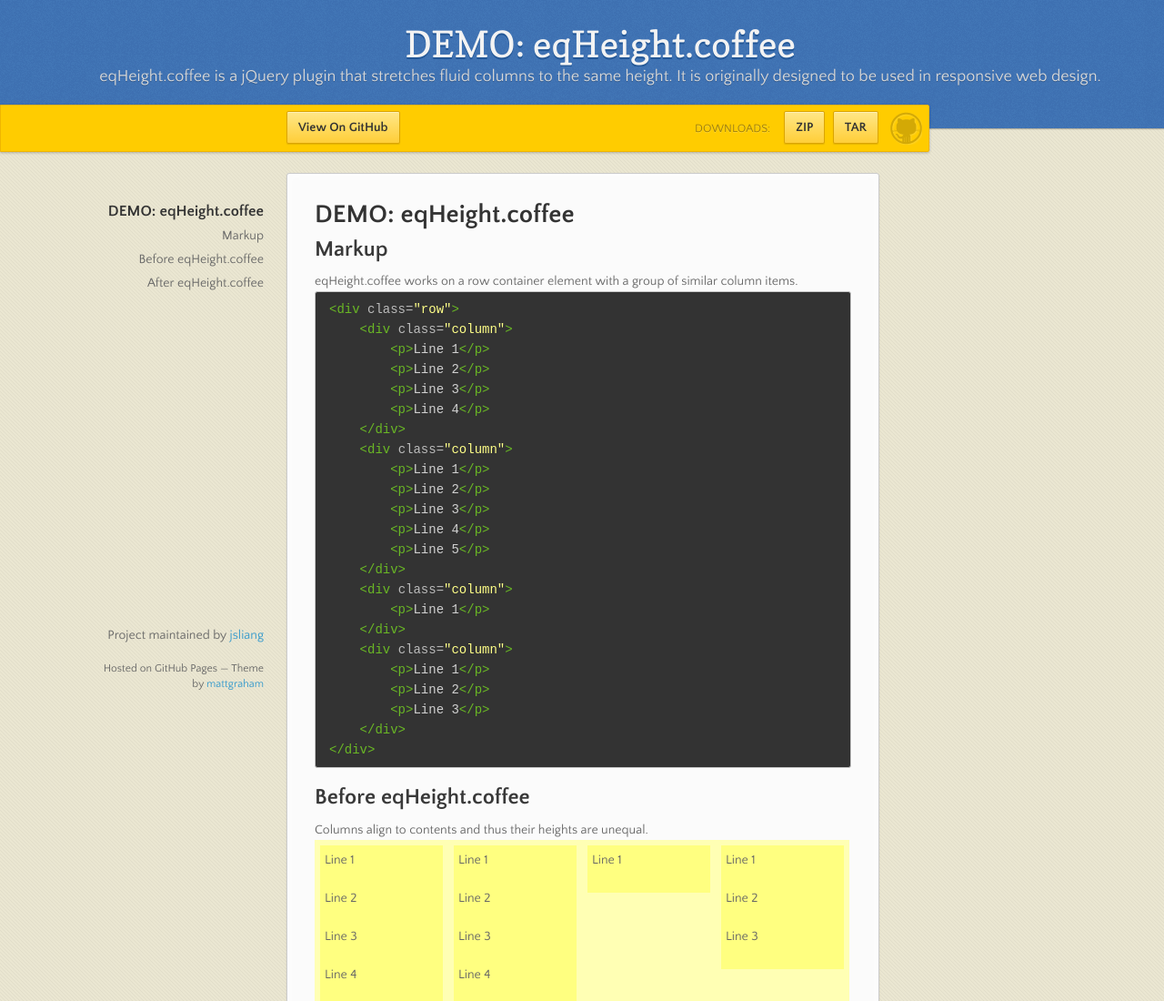
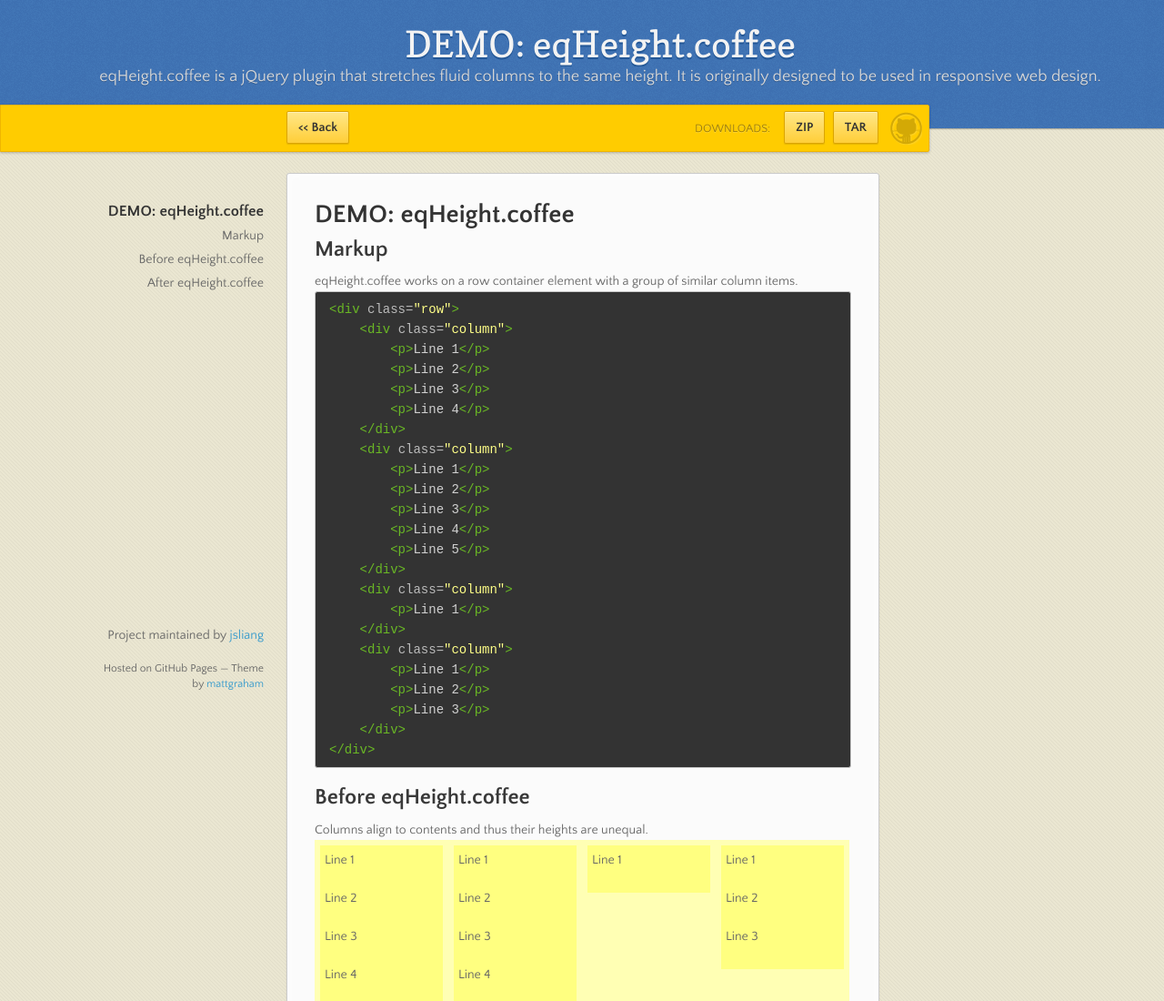
Before and after one commit to jsliang/eqHeight.coffee, a plain HTML site: page demo.html in a window 1280 px wide. Shown: the top 1100 px of the page at 91% size. Drawn offline with nearby package versions, Linux system fonts and the light colour scheme.

Commit message:
Update demo.html

```diff
--- a/demo.html
+++ b/demo.html
@@ -69,7 +69,7 @@
       <div id="banner">
         <span id="logo"></span>
 
-        <a href="http://jsliang.github.com/eqHeight.coffee" class="button fork"><strong>View On GitHub</strong></a>
+        <a href="http://jsliang.github.com/eqHeight.coffee" class="button fork"><strong>&lt;&lt; Back</strong></a>
         <div class="downloads">
           <span>Downloads:</span>
           <ul>
```
